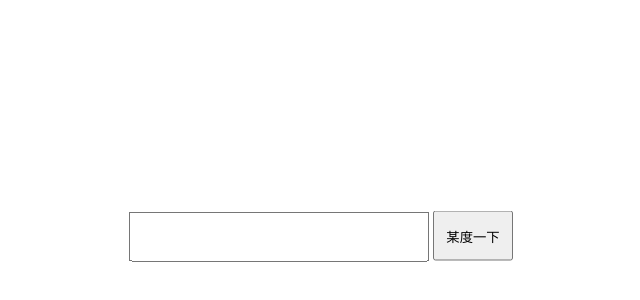
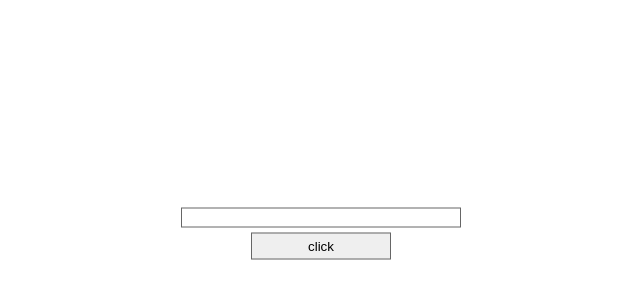
Before and after one commit to longtaken/static, a plain HTML site: page index.html in a window 1280 px wide. Shown: the part 164-464 px from the top of the page, without its empty margins (319-959 px from the left). Drawn offline with Linux system fonts and the light colour scheme.

Commit message:
Update index.html

```diff
--- a/index.html
+++ b/index.html
@@ -12,26 +12,34 @@
             box-sizing: border-box;
         }
         .wrap {
-            position:absolute;
-            top:50%;
-            left:50%;
-            transform:translate(-50%,-50%);
+            position: absolute;
+            top: 50%;
+            left: 50%;
+            transform:translate(-50%, -50%);
         }
-        .wrap input {
-            width: 300px;
-            height: 50px;
-            padding: 10px;
+        .div-input {
+            min-width: 280px;
+            border: 1px solid #666;
         }
-        .wrap button {
-            width: 80px;
-            height: 50px;
+        .div-input input {
+            border: none;
+        }
+        .div-button {
+            min-width: 280px;
+        }
+        .div-button button {
+            width: 50%;
+            margin: 5px auto;
+            display: block;
+            border: 1px solid #666;
+            padding: 5px 0;
         }
     </style>
 </head>
 <body>
     <div class="wrap">
-        <input type="text">
-        <button onclick="javascript:alert('我是某度不是百度');">某度一下</button>
+        <div class="div-input"><input type="text"></div>
+        <div class="div-button"><button onclick="javascript:alert('不搜索的哈。');">click</button></div>
     </div>
 </body>
 </html>
```
